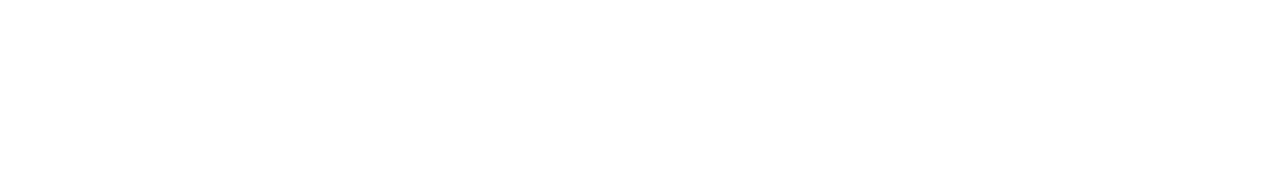
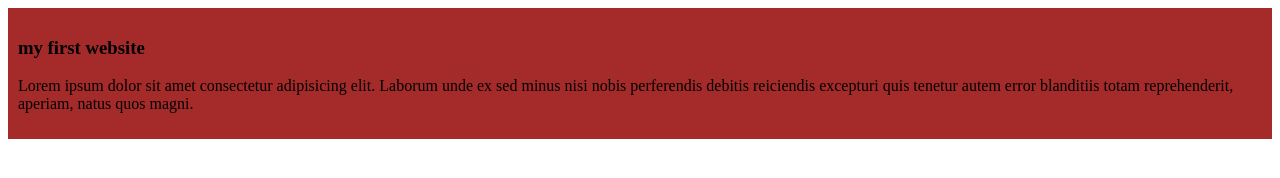
Before and after one commit to kousique73/my-first-github-repo, a plain HTML site: page index.html in a window 1280 px wide. Drawn offline with Linux system fonts and the light colour scheme.

Commit message:
added first blog

```diff
--- a/index.html
+++ b/index.html
@@ -5,8 +5,14 @@
     <meta http-equiv="X-UA-Compatible" content="IE=edge">
     <meta name="viewport" content="width=device-width, initial-scale=1.0">
     <title>my first repo</title>
+    <link rel="stylesheet" href="style/blog.css">
 </head>
 <body>
+    <div>
+   <h3>my first website
+   </h3>
+<p>Lorem ipsum dolor sit amet consectetur adipisicing elit. Laborum unde ex sed minus nisi nobis perferendis debitis reiciendis excepturi quis tenetur autem error blanditiis totam reprehenderit, aperiam, natus quos magni.</p>
 
+    </div>
 </body>
 </html>
--- /dev/null
+++ b/style/blog.css
@@ -0,0 +1,4 @@
+div{
+    background-color: brown;
+    padding: 10px;
+}
```
